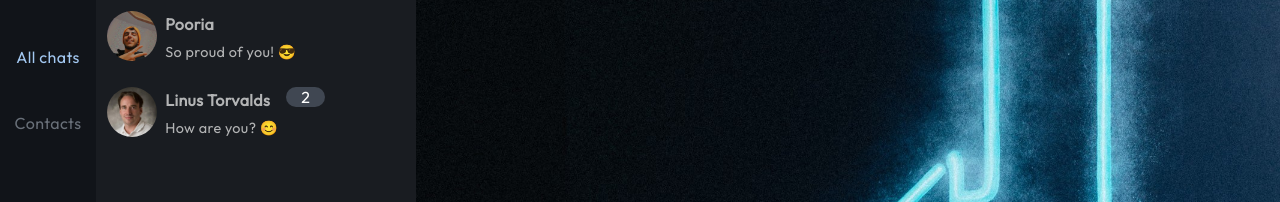
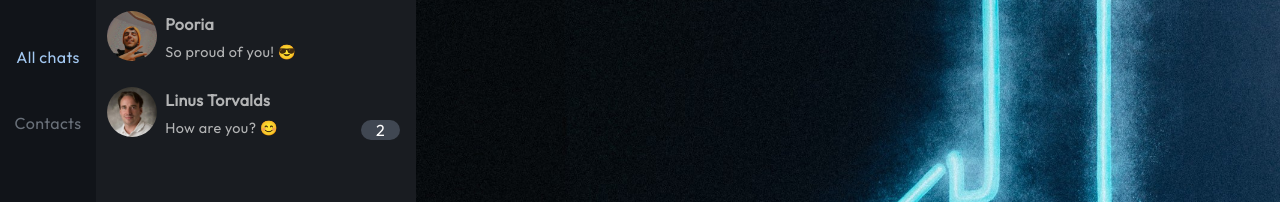
Before and after one commit to pooridev/digikala-task, a React (Create React App) app: page / in a window 1280 px wide. Shown: the top 202 px of the page. Built offline with nearby package versions, Linux system fonts and the light colour scheme; some icons are missing.

Commit message:
[update] move unread counter to the right side

```diff
--- a/src/components/shared/List/ListItem.tsx
+++ b/src/components/shared/List/ListItem.tsx
@@ -33,7 +33,7 @@ const ListItem: FC<ListItemProp> = ({ item }) => {
         </div>
       </div>
       {'lastMessage' in item && item.unreadCounts >= 1 && (
-        <div className='list-item__unread'>{item.unreadCounts}</div>
+        <p className='list-item__unread'>{item.unreadCounts}</p>
       )}
     </li>
   );
--- a/src/styles/components/shared/list/list.scss
+++ b/src/styles/components/shared/list/list.scss
@@ -10,6 +10,8 @@
     color: $gray_50;
     cursor: pointer;
     padding: 0.7rem;
+    justify-content: unset;
+    position: relative;
 
     &:hover {
       background: $black_300;
@@ -24,6 +26,7 @@
       &--name {
         font-weight: 800;
       }
+
       &--number {
         font-size: 0.9rem;
       }
@@ -35,11 +38,13 @@
       height: 50px;
       object-fit: cover;
     }
+
     &__unread {
       background: $gray_400;
       color: $white;
-      justify-self: end;
-      align-self: flex-start;
+      position: absolute;
+      right: 1rem;
+      align-self: flex-end;
       padding: 1px 15px;
       border-radius: 1rem;
     }
```
